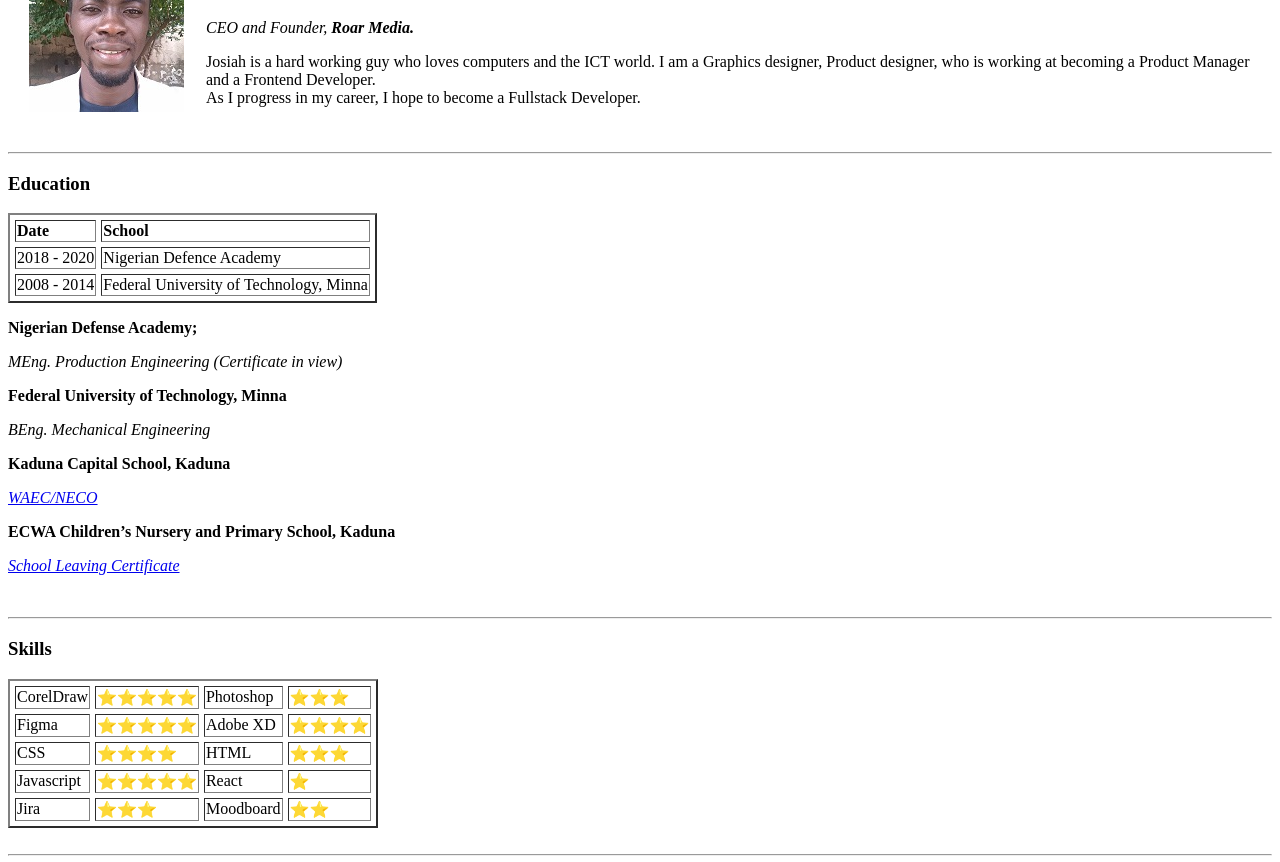
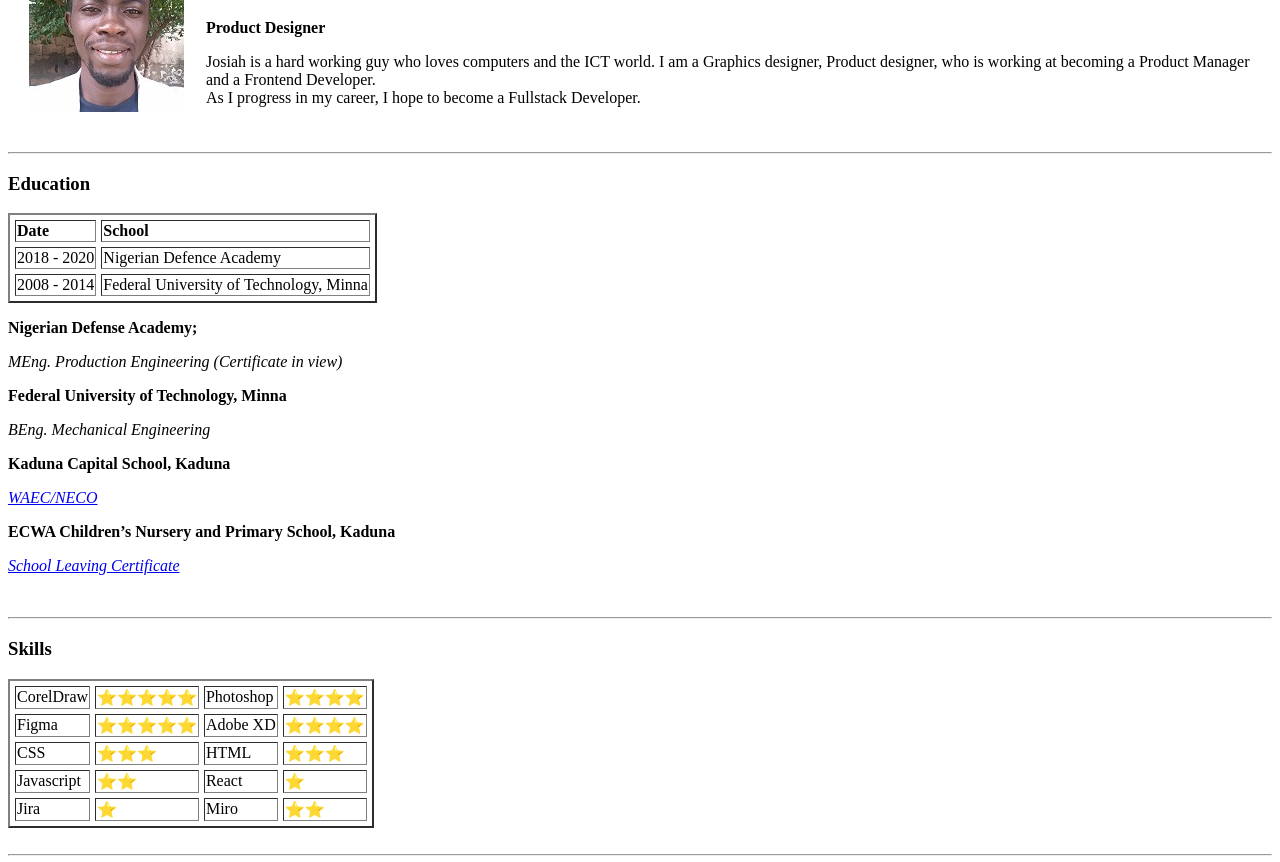
Before and after one commit to Josiga/Resume, a plain HTML site: page index.html in a window 1280 px wide. Shown: the part 90-952 px from the top of the page. Drawn offline with Linux system fonts and the light colour scheme.

Commit message:
Update index.html

```diff
--- a/index.html
+++ b/index.html
@@ -11,7 +11,7 @@
         <td>
           <img src="passport.jpg" alt="josiah's img"></td>
           <td><h1>JOSIAH GANA</h1>
-          <p><em>CEO and Founder, <strong>Roar Media.</strong></em></p>
+          <p><strong>Product Designer</strong></p>
           <p>Josiah is a hard working guy who loves computers and the ICT world. I am a Graphics designer, Product designer, who is working at becoming a Product Manager and a Frontend Developer. <br>
           As I progress in my career, I hope to become a Fullstack Developer. </p>
         </td>
@@ -67,7 +67,7 @@
           <td>⭐⭐⭐⭐⭐</td>
 
           <td>Photoshop</td>
-          <td>⭐⭐⭐</td>
+          <td>⭐⭐⭐⭐</td>
         </tr>
 
         <tr>
@@ -80,7 +80,7 @@
 
         <tr>
           <td>CSS</td>
-          <td>⭐⭐⭐⭐</td>
+          <td>⭐⭐⭐</td>
 
           <td>HTML</td>
           <td>⭐⭐⭐</td>
@@ -88,7 +88,7 @@
 
         <tr>
           <td>Javascript</td>
-          <td>⭐⭐⭐⭐⭐</td>
+          <td>⭐⭐</td>
 
           <td>React</td>
           <td>⭐</td>
@@ -96,9 +96,9 @@
 
         <tr>
           <td>Jira</td>
-          <td>⭐⭐⭐</td>
+          <td>⭐</td>
 
-          <td>Moodboard</td>
+          <td>Miro</td>
           <td>⭐⭐</td>
         </tr>
     </table>
```
